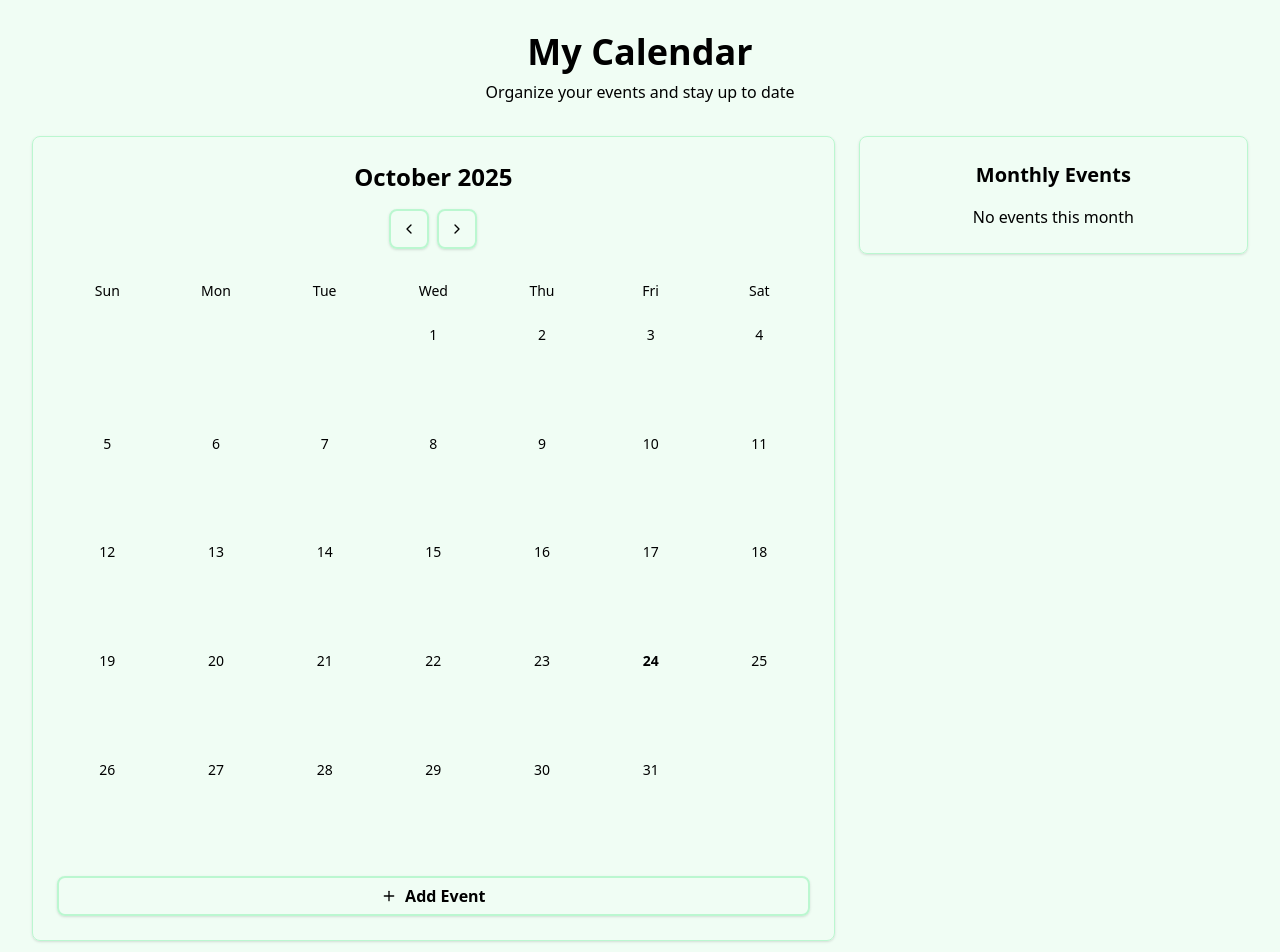
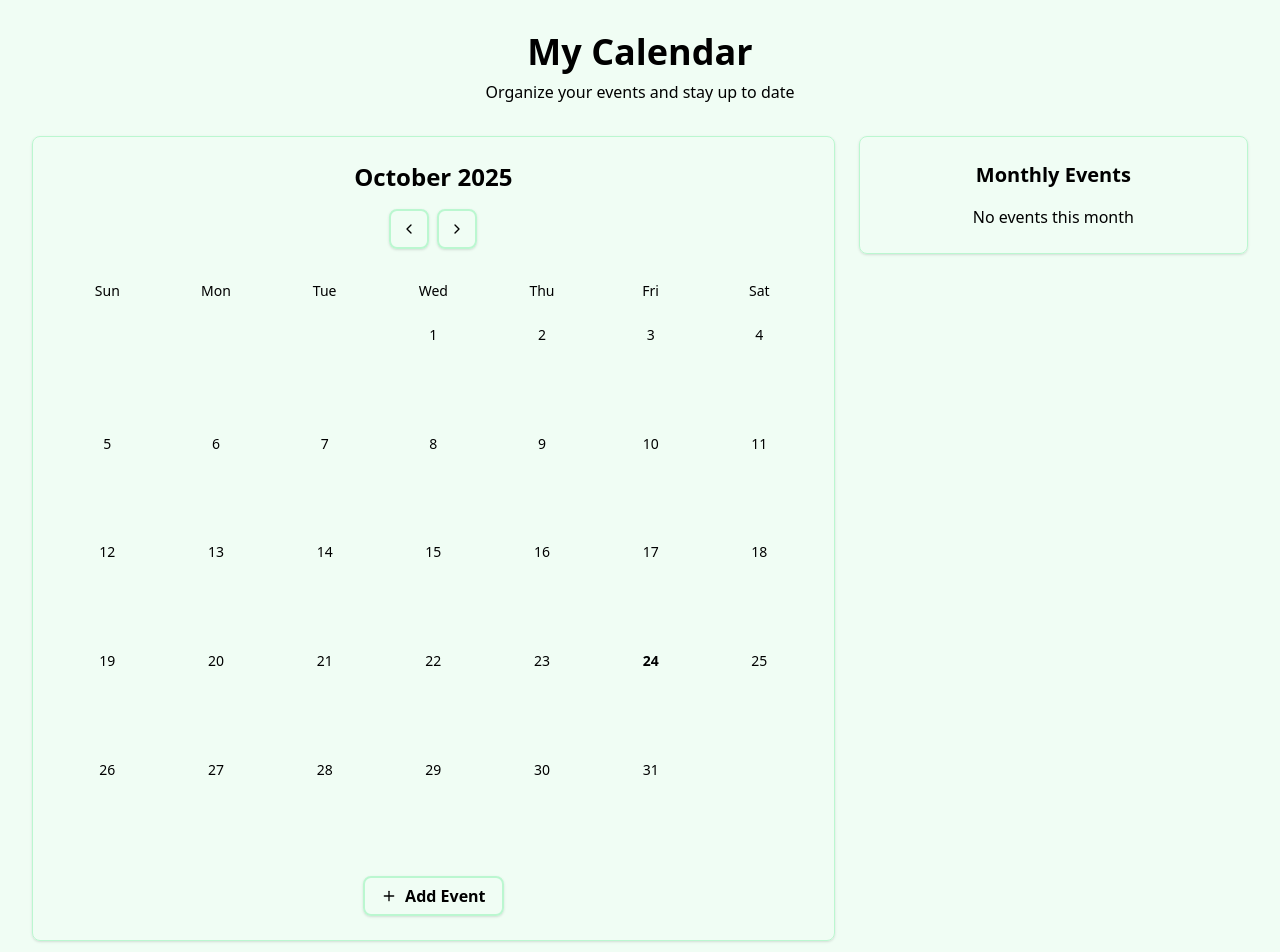
Before and after one commit to ferjbadev/DailyAgenda, a React (Vite) app: page / in a window 1280 px wide. Shown: the top 952 px of the page. Built offline with nearby package versions, Linux system fonts and the light colour scheme.

Commit message:
Update calendar.tsx

```diff
--- a/src/components/calendar.tsx
+++ b/src/components/calendar.tsx
@@ -145,8 +145,8 @@ export default function Calendar() {
           {renderCalendarDays()}
         </div>
 
-        <div className="mt-6">
-          <Button onClick={() => setIsDialogOpen(true)} className="w-full">
+        <div className="mt-6 flex justify-center">
+          <Button onClick={() => setIsDialogOpen(true)} className="w-auto">
             <Plus className="mr-2 h-4 w-4" />
             Add Event
           </Button>
```
